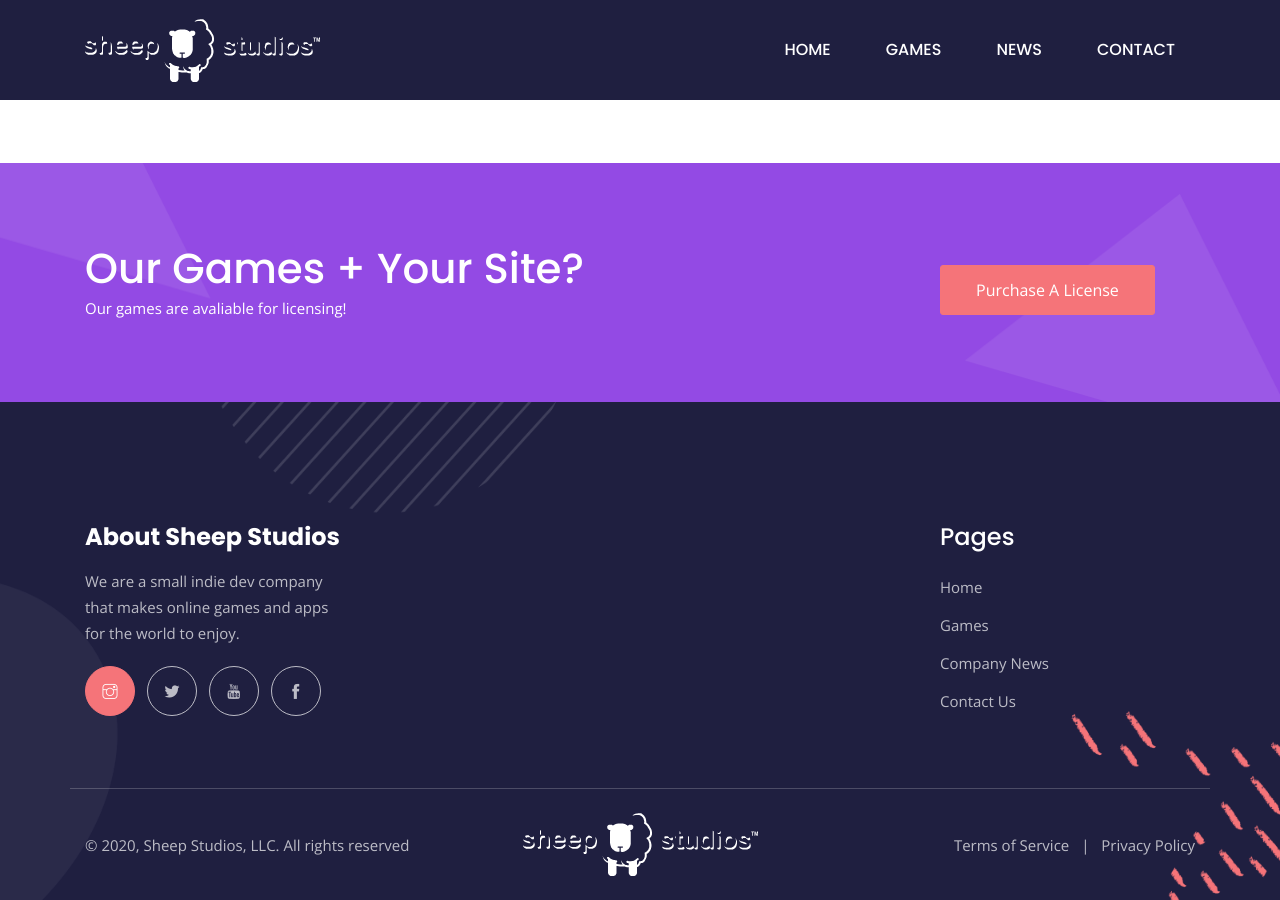
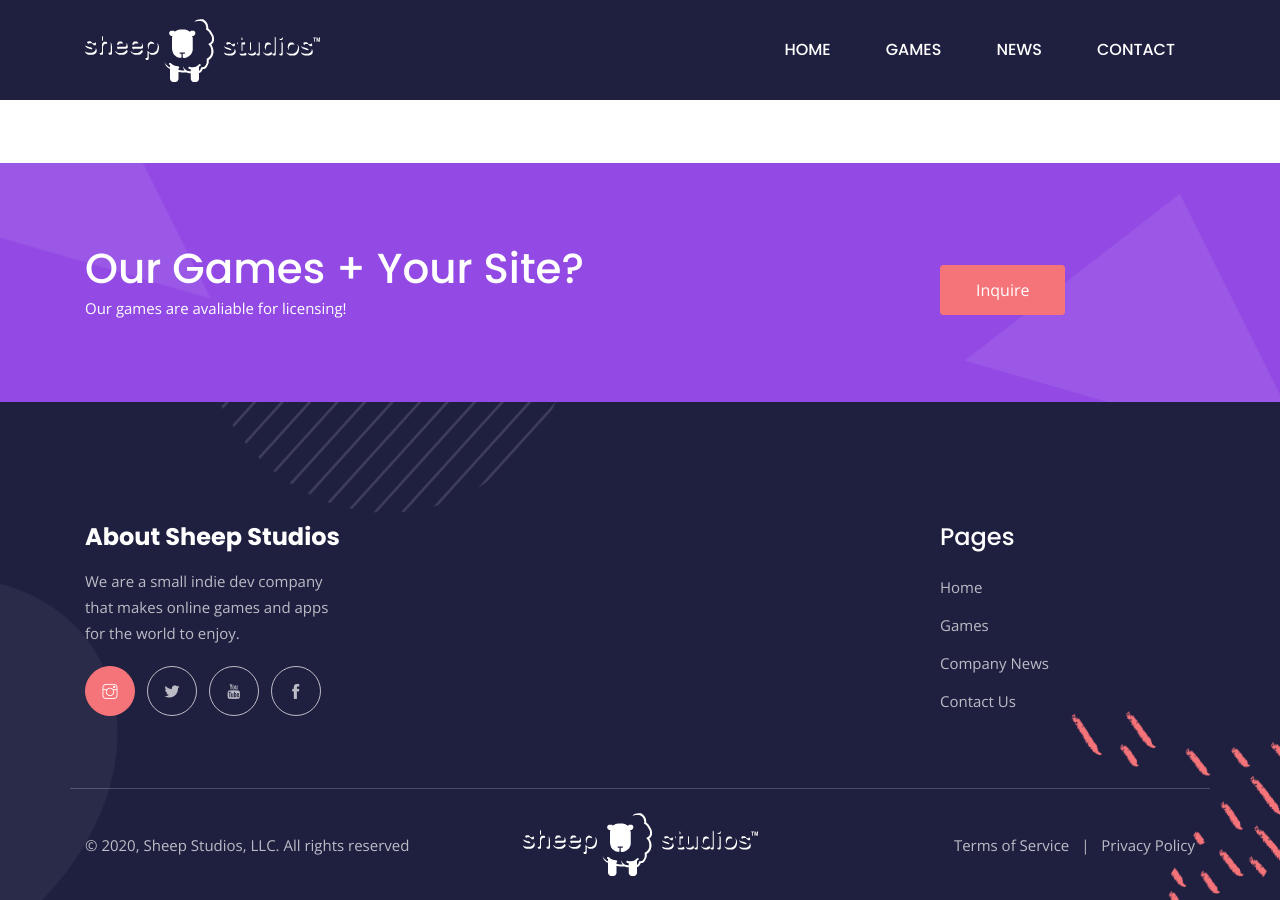
Before and after one commit to Sheep-Studios/sheepstudios-site, a Jekyll site: the page built from index.md, in a window 1280 px wide and 900 px high, scrolled down 4016 px. Built offline with Jekyll 4.4.1, drawn with Linux system fonts in a browser that asks for light colours.

Commit message:
Update call-to-action.html

```diff
--- a/_includes/call-to-action.html
+++ b/_includes/call-to-action.html
@@ -1,4 +1,4 @@
-<section class="position-relative section-sm bg-extra"><img src="images/bg-cta-bg-2.png" alt="" class="overlay-shape">
+<section class="position-relative section-sm bg-extra"><img src="/images/bg-cta-bg-2.png" alt="" class="overlay-shape">
 	<div class="container">
 		<div class="row align-items-center">
 			<!-- call-to-action text -->
@@ -8,7 +8,7 @@
 			</div>
 			<!-- call-to-action button -->
 			<div class="col-lg-3">
-				<a href="contact.html" class="btn btn-primary">Purchase a license</a>
+				<a href="/contact" class="btn btn-primary">Inquire</a>
 			</div>
 		</div>
 	</div>
```
